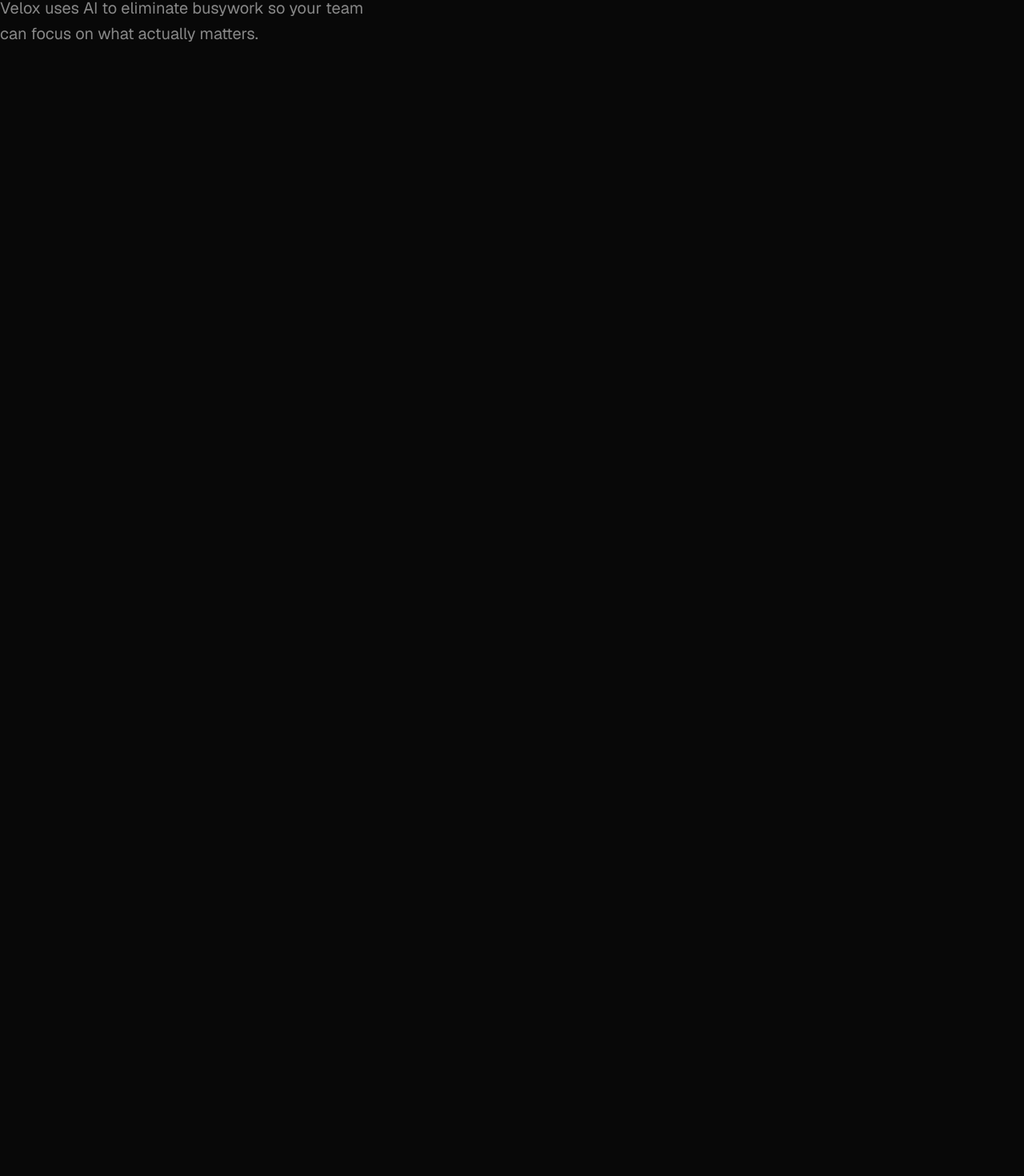
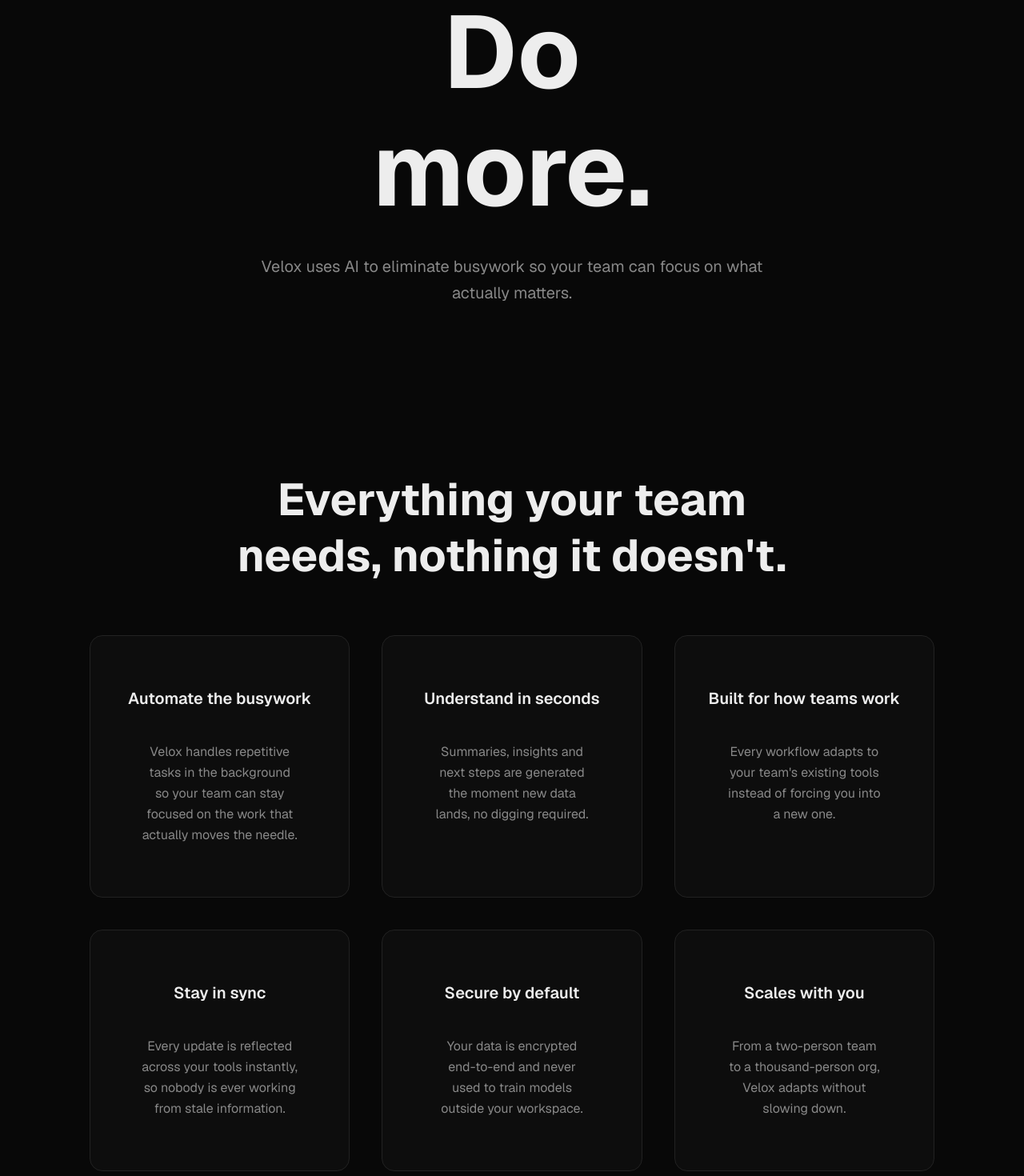
Before and after one commit to sadeniemela/velox, a Next.js app: page / in a window 1280 px wide. Shown: the part 678-2148 px from the top of the page at 80% size. Before the commit the page ends 800 px from the top, so only its background shows below. Built offline with nearby package versions, Linux system fonts and the light colour scheme.

Commit message:
Final features section
-scroll trigger
-resizing bug fix

```diff
--- a/app/globals.css
+++ b/app/globals.css
@@ -1,5 +1,6 @@
 @import "tailwindcss";
 
+@layer base {
   * {
     margin: 0;
     padding: 0;
@@ -25,3 +26,4 @@
     background: #ededed;
     color: #080808;
   }
+}
--- a/components/sections/Features.tsx
+++ b/components/sections/Features.tsx
@@ -1,7 +1,70 @@
 "use client"
 
+import { useRef } from "react"
+import { gsap, useGSAP } from "@/lib/gsap"
+
+const features = [
+    {
+        title: "Automate the busywork",
+        description: "Velox handles repetitive tasks in the background so your team can stay focused on the work that actually moves the needle.",
+    },
+    {
+        title: "Understand in seconds",
+        description: "Summaries, insights and next steps are generated the moment new data lands, no digging required.",
+    },
+    {
+        title: "Built for how teams work",
+        description: "Every workflow adapts to your team's existing tools instead of forcing you into a new one.",
+    },
+    {
+        title: "Stay in sync",
+        description: "Every update is reflected across your tools instantly, so nobody is ever working from stale information.",
+    },
+    {
+        title: "Secure by default",
+        description: "Your data is encrypted end-to-end and never used to train models outside your workspace.",
+    },
+    {
+        title: "Scales with you",
+        description: "From a two-person team to a thousand-person org, Velox adapts without slowing down.",
+    },
+]
+
 export default function Features() {
+    const container = useRef<HTMLDivElement>(null)
+
+    useGSAP(() => {
+        gsap.from(".feature-card", {
+            y: 60,
+            opacity: 0,
+            duration: 0.8,
+            stagger: 0.15,
+            ease: "power3.out",
+            clearProps: "transform,opacity",
+            scrollTrigger: {
+                trigger: container.current,
+                start: "top 75%",
+            },
+        })
+    }, { scope: container })
+
     return (
-        <main></main>
+        <section ref={container} className="min-h-screen flex flex-col items-center justify-center gap-16 py-32 px-8 sm:px-12 lg:px-20 xl:px-28 text-center">
+            <h2 className="text-[clamp(2rem,5vw,3.5rem)] font-bold leading-tight max-w-3xl mx-auto">
+                Everything your team needs, nothing it doesn&apos;t.
+            </h2>
+
+            <div className="grid grid-cols-1 md:grid-cols-2 lg:grid-cols-3 gap-6 sm:gap-8 lg:gap-10 w-full max-w-6xl text-center mx-10">
+                {features.map((feature, i) => (
+                    <div
+                        key={i}
+                        className="feature-card border border-[#222] rounded-2xl px-5 sm:px-8 lg:px-10 pb-5 sm:pb-8 lg:pb-10 pt-10 sm:pt-14 lg:pt-16 flex flex-col gap-4 bg-[#0d0d0d] min-h-50"
+                    >
+                        <h3 className="text-xl font-semibold">{feature.title}</h3>
+                        <p className="text-[#888] leading-relaxed p-3 m-3">{feature.description}</p>
+                    </div>
+                ))}
+            </div>
+        </section>
     )
 }
--- a/components/sections/Hero.tsx
+++ b/components/sections/Hero.tsx
@@ -2,7 +2,6 @@
 
 import { useRef } from "react";
 import { gsap, useGSAP } from "@/lib/gsap";
-import { compileFunction } from "vm";
 
 export default function Hero() {
 
@@ -44,17 +43,17 @@
 
     return (
         <section ref={container}
-            className="min-h-screen flex flex-col items-start justify-center gap-8 py-20">
+            className="min-h-screen flex flex-col items-center justify-center gap-8 py-20 px-6 sm:px-12 lg:px-20 text-center overflow-x-hidden">
 
             <h1 className="text-[clamp(3rem,10vw,9rem)] leading-[0.9] hero-title font-bold">
                 {words.map((word, i) => (
-                    <span key={i} className="hero-word font-bold text-8xl p-4 block font-bold">
+                    <span key={i} className="hero-word p-2 sm:p-4 block">
                         {word}
                     </span>
                 ))}
             </h1>
 
-            <p className="hero-sub text-[clamp(1rem,2vw,1.25rem)] text-[#888] max-w-120 leading-relaxed">
+            <p className="hero-sub text-[clamp(1rem,2vw,1.25rem)] text-[#888] max-w-2xl mx-auto leading-relaxed">
             Velox uses AI to eliminate busywork so your team can focus on what actually matters.
             </p>
 
--- a/hooks/useLenis.ts
+++ b/hooks/useLenis.ts
@@ -25,6 +25,12 @@
 
     requestAnimationFrame(raf)
 
+    // Recalculate ScrollTrigger's trigger positions now that Lenis is driving
+    // scroll. Without this, ScrollTrigger can measure trigger elements before
+    // layout/fonts settle and leave scroll-triggered animations (e.g. the
+    // Features card fade-in) stuck in their "from" state.
+    ScrollTrigger.refresh()
+
     // Cleanup function to destroy the Lenis instance when the component unmounts
     return () => {
       lenis.destroy()
```
Also changed, not shown: .claude/launch.json (added). Lines whose indentation alone changed are shown as unchanged.
